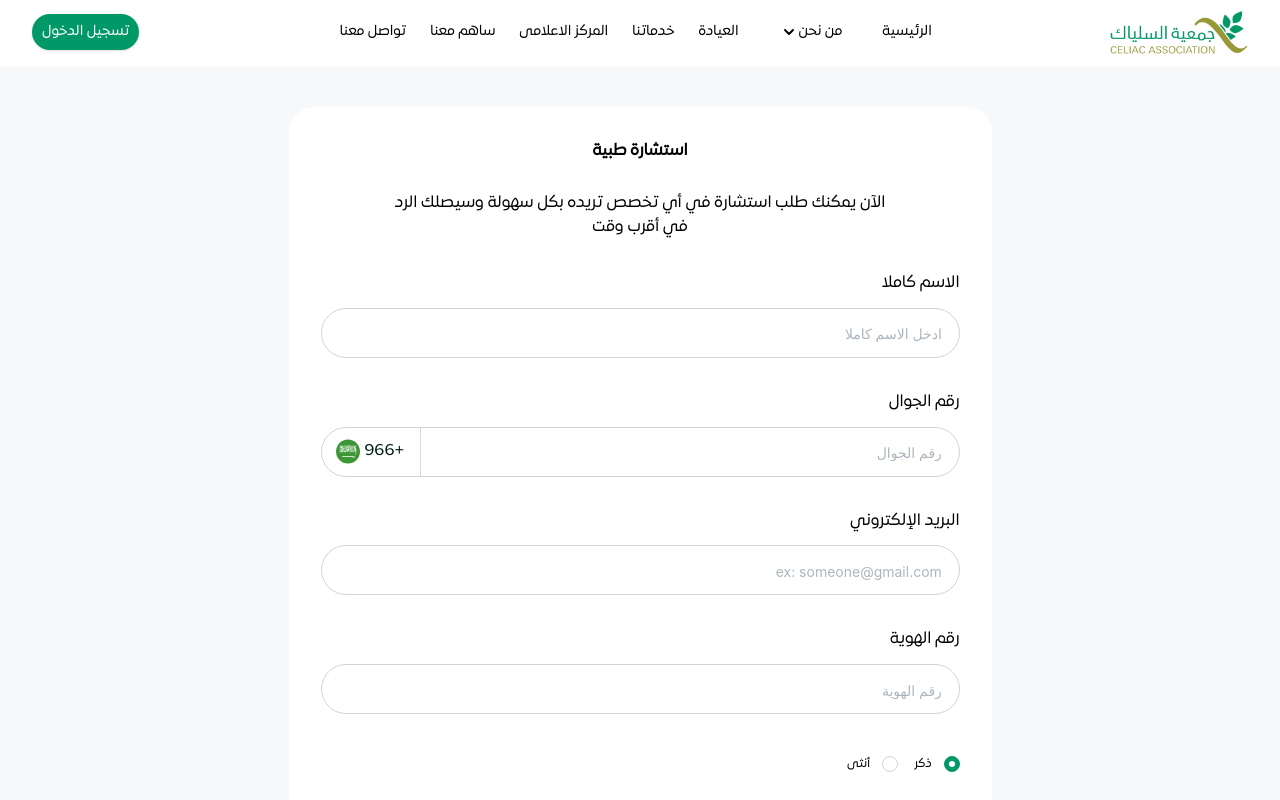
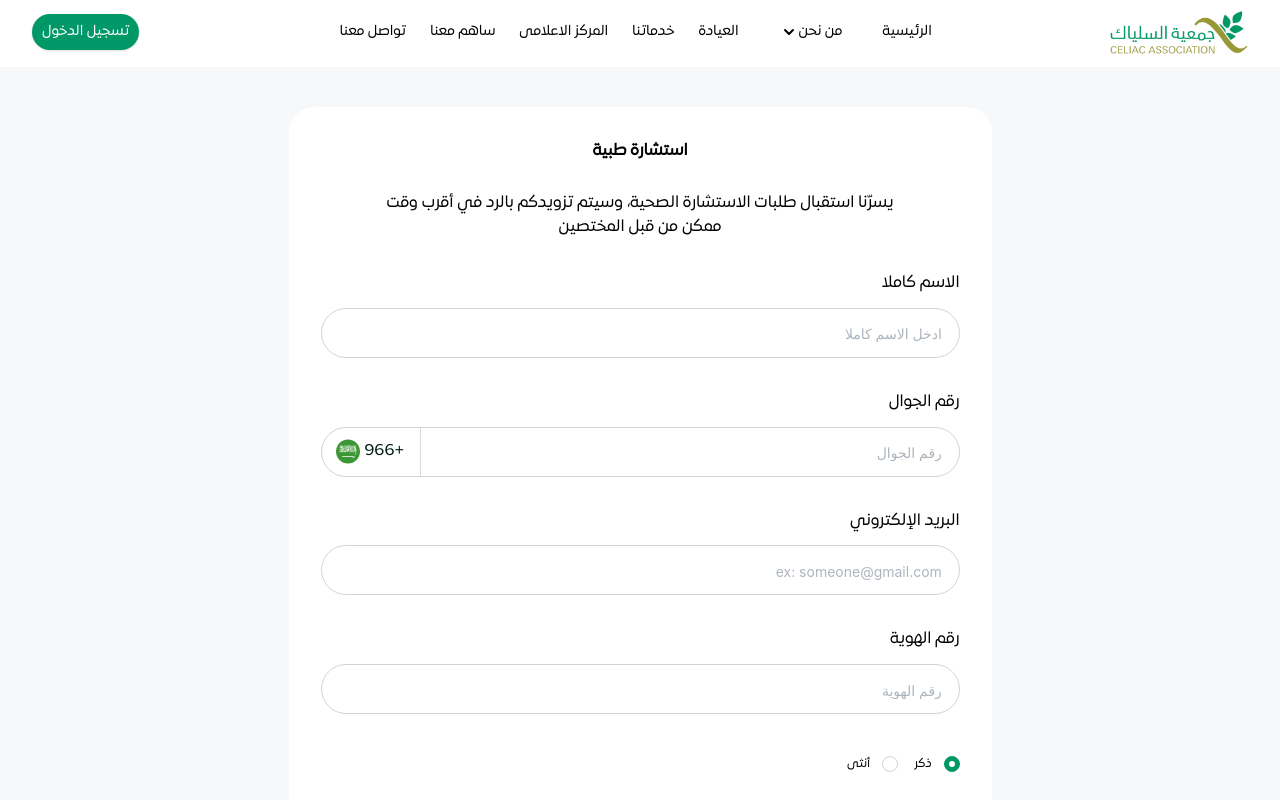
Before and after one commit to KIANAlRAQMIAH/celiac-front, a Next.js app in the folder celiac-web-main/: page /en/consultation in a window 1280 px wide. Shown: the top 800 px of the page. Built offline with nearby package versions, Linux system fonts and the light colour scheme; no server answers.

Commit message:
refactor: update text in ClinicCards and ConsultationForm components for improved clarity and localization

```diff
--- a/celiac-web-main/src/app/[locale]/clinic/_components/ClinicCards.tsx
+++ b/celiac-web-main/src/app/[locale]/clinic/_components/ClinicCards.tsx
@@ -70,7 +70,7 @@ async function ClinicCards({ fetchBmi }: IFetchBmi) {
           </svg>
           <div className='flex flex-col  justify-start  items-start gap-4 mr-5'>
             <h3 className='font-extrabold'>استشـــارة طبية</h3>
-            <p className='text-gray-500'>احصل على استشارتك الطبية وانت فى مكانك من افضل الاطباء فالتخصص الذي تريدة</p>
+            <p className='text-gray-500'>احصل على استشارتك الطبية عن بُعد مع نخبة من الأطباء المختصين</p>
             <div className="flex justify-center items-center text-[#019867]">
               <p>استشارة جديدة</p>
               <GoArrowUpLeft />
--- a/celiac-web-main/src/components/consultation/ConsultationForm.tsx
+++ b/celiac-web-main/src/components/consultation/ConsultationForm.tsx
@@ -82,7 +82,7 @@ const ConsultationForm = () => {
                   <div className="flex flex-col gap-[32px] text-start">
                     <div className="flex justify-center text-center">
                       <h6 className="w-[80%]">
-                        الآن يمكنك طلب استشارة في أي تخصص تريده بكل سهولة وسيصلك الرد في أقرب وقت
+                      يسرّنا استقبال طلبات الاستشارة الصحية،  وسيتم تزويدكم بالرد في أقرب وقت ممكن من قبل المختصين
                       </h6>
                     </div>
                     <TextInput
```
